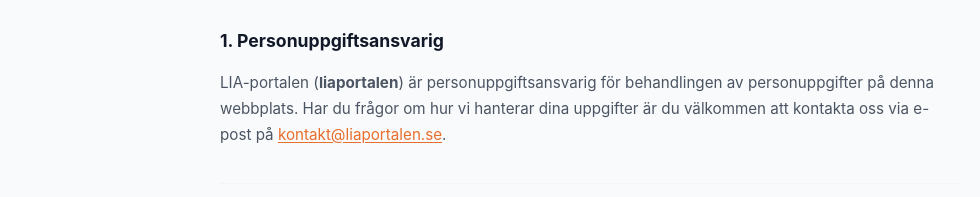
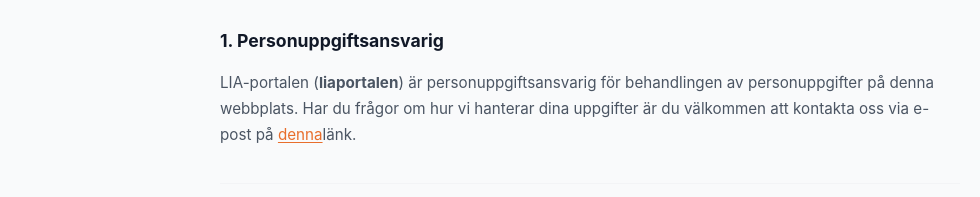
Before and after one commit to thomaspomas/liaportalen, a website: page privacy.html in a window 1280 px wide. Shown: the part 205-402 px from the top of the page, without its empty margins (50-1030 px from the left). Drawn offline with Linux system fonts and the light colour scheme.

Commit message:
update: uppdatera kontaktlänk i integritetspolicy

```diff
--- a/privacy.html
+++ b/privacy.html
@@ -25,7 +25,7 @@
 
       <section class="privacy-section">
         <h2>1. Personuppgiftsansvarig</h2>
-        <p>LIA-portalen (<strong>liaportalen</strong>) är personuppgiftsansvarig för behandlingen av personuppgifter på denna webbplats. Har du frågor om hur vi hanterar dina uppgifter är du välkommen att kontakta oss via e-post på <a href="mailto:kontakt@liaportalen.se">kontakt@liaportalen.se</a>.</p>
+        <p>LIA-portalen (<strong>liaportalen</strong>) är personuppgiftsansvarig för behandlingen av personuppgifter på denna webbplats. Har du frågor om hur vi hanterar dina uppgifter är du välkommen att kontakta oss via e-post på <a href="mailto:info@pasm.se">denna</a>länk.</p>
       </section>
 
       <section class="privacy-section">
```
